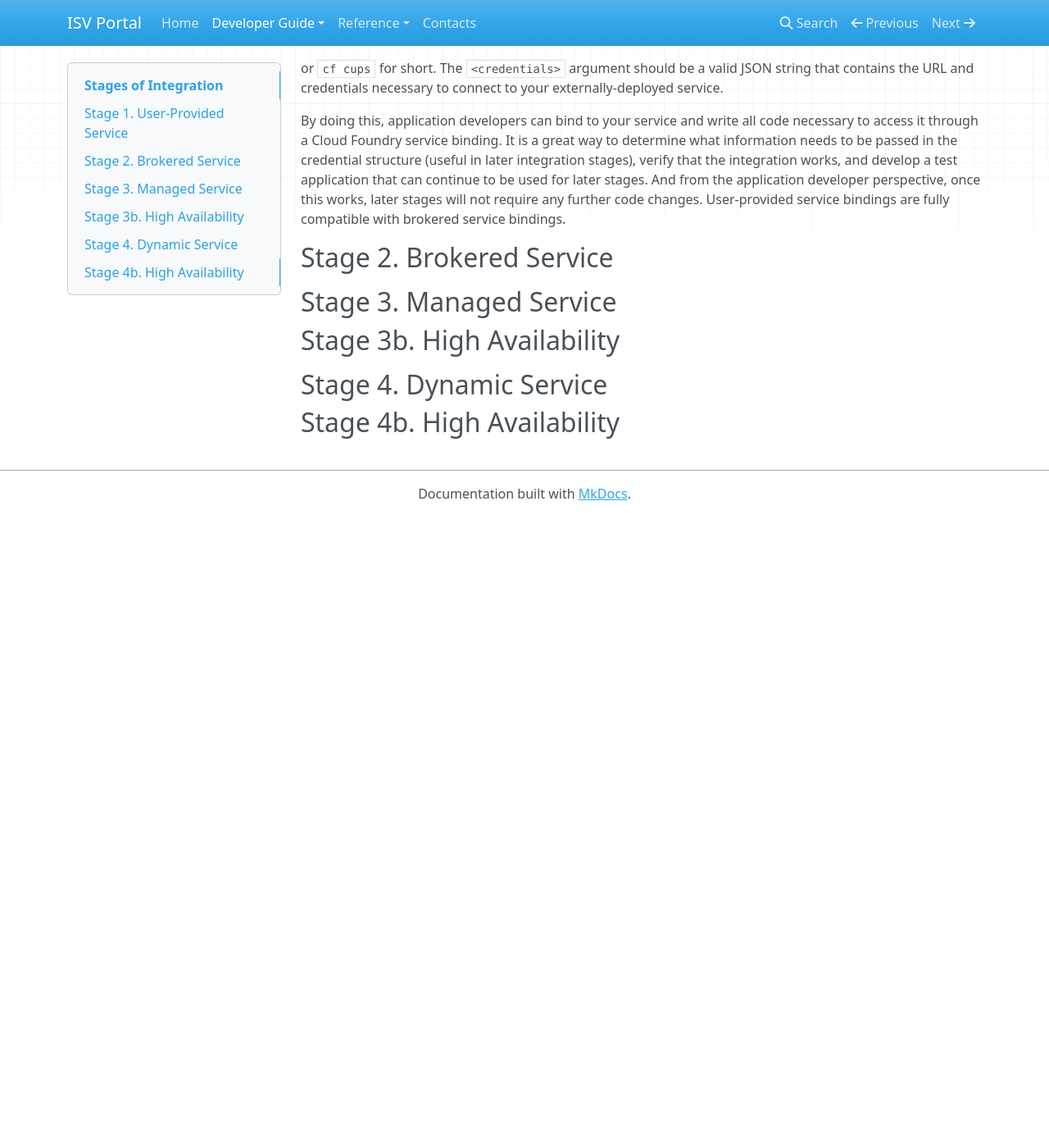
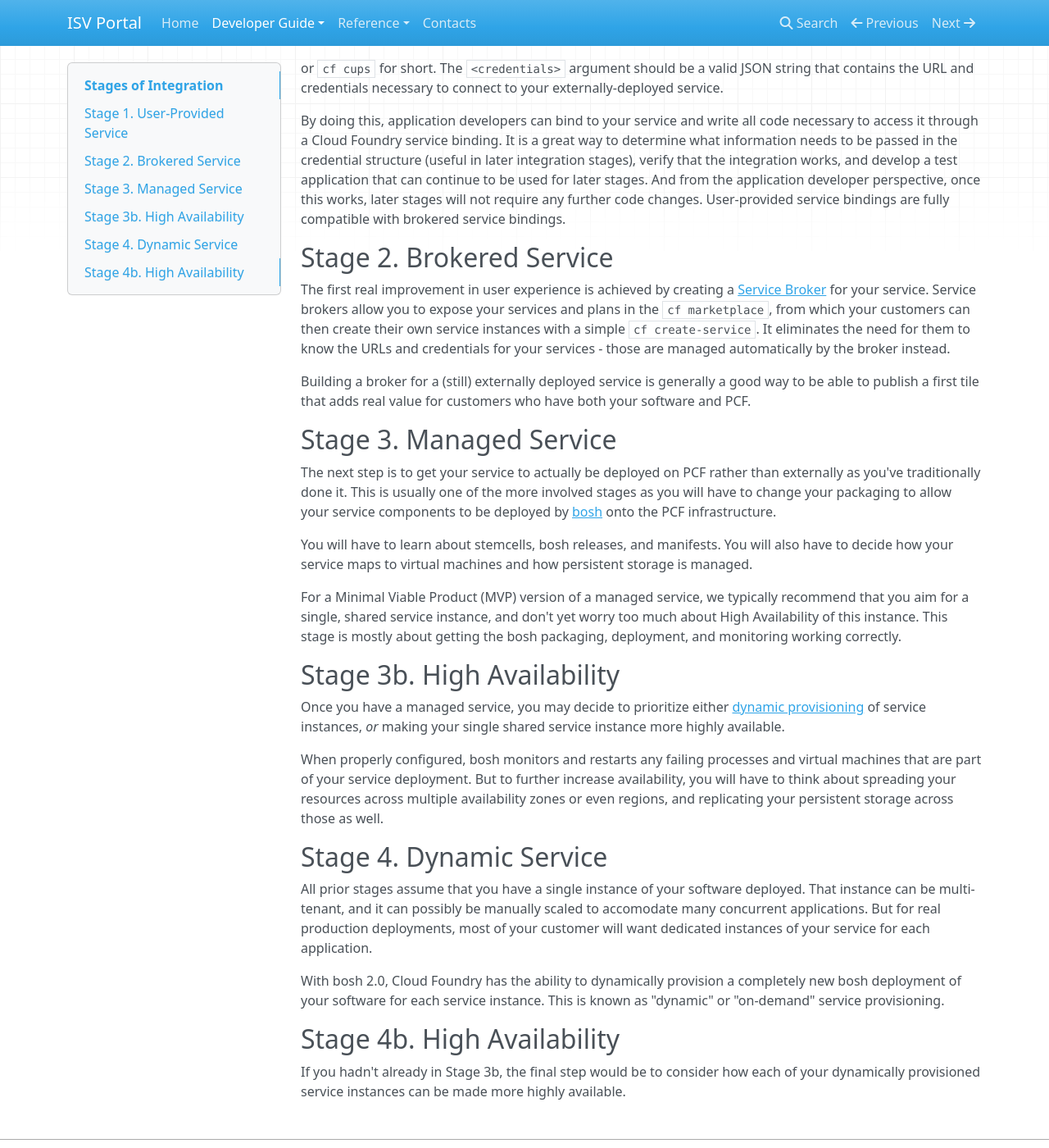
Before and after one commit to vmware-archive/isv-portal, an MkDocs documentation site: the page built from docs/stages.md, in a window 1280 px wide and 1400 px high, scrolled down 738 px. Shown: the whole window at 82% size. Built offline with MkDocs 1.6.1, drawn with Linux system fonts in a browser that asks for light colours; nearby versions of some CDN libraries; old or Windows-style settings are respelled for this version of MkDocs; before the commit the page ends 1368 px from its top, so only the background shows below that.

Commit message:
Added verbiage for each stage - still needs pictures

```diff
--- a/docs/stages.md
+++ b/docs/stages.md
@@ -55,12 +55,65 @@ brokered service bindings.
 <a name="broker"></a>
 ## Stage 2. Brokered Service
 
+The first real improvement in user experience is achieved by creating a
+[Service Broker](service-brokers.md) for your service. Service brokers allow
+you to expose your services and plans in the `cf marketplace`, from which
+your customers can then create their own service instances with a simple
+`cf create-service`. It eliminates the need for them to know the URLs and
+credentials for your services - those are managed automatically by the
+broker instead.
+
+Building a broker for a (still) externally deployed service is generally
+a good way to be able to publish a first tile that adds real value for
+customers who have both your software and PCF.
+
 <a name="managed"></a>
 ## Stage 3. Managed Service
 
+The next step is to get your service to actually be deployed on PCF rather
+than externally as you've traditionally done it. This is usually one of the
+more involved stages as you will have to change your packaging to allow your
+service components to be deployed by [bosh](http://bosh.io) onto the PCF
+infrastructure.
+
+You will have to learn about stemcells, bosh releases, and manifests. You
+will also have to decide how your service maps to virtual machines and how
+persistent storage is managed.
+
+For a Minimal Viable Product (MVP) version of a managed service, we typically
+recommend that you aim for a single, shared service instance, and don't yet
+worry too much about High Availability of this instance. This stage is mostly
+about getting the bosh packaging, deployment, and monitoring working
+correctly.
+
+<a name="dynamic"></a>
 ## Stage 3b. High Availability
+
+Once you have a managed service, you may decide to prioritize either
+[dynamic provisioning](#dynamic) of service instances, *or* making your
+single shared service instance more highly available.
+
+When properly configured, bosh monitors and restarts any failing processes
+and virtual machines that are part of your service deployment. But to
+further increase availability, you will have to think about spreading your
+resources across multiple availability zones or even regions, and replicating
+your persistent storage across those as well.
 
 <a name="dynamic"></a>
 ## Stage 4. Dynamic Service
 
+All prior stages assume that you have a single instance of your software
+deployed. That instance can be multi-tenant, and it can possibly be manually
+scaled to accomodate many concurrent applications. But for real production
+deployments, most of your customer will want dedicated instances of your
+service for each application.
+
+With bosh 2.0, Cloud Foundry has the ability to dynamically provision a
+completely new bosh deployment of your software for each service instance.
+This is known as "dynamic" or "on-demand" service provisioning.
+
 ## Stage 4b. High Availability
+
+If you hadn't already in Stage 3b, the final step would be to consider how
+each of your dynamically provisioned service instances can be made more
+highly available.
```
